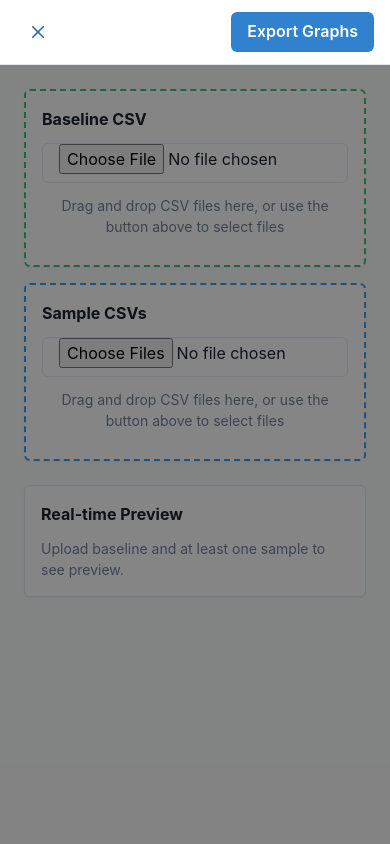
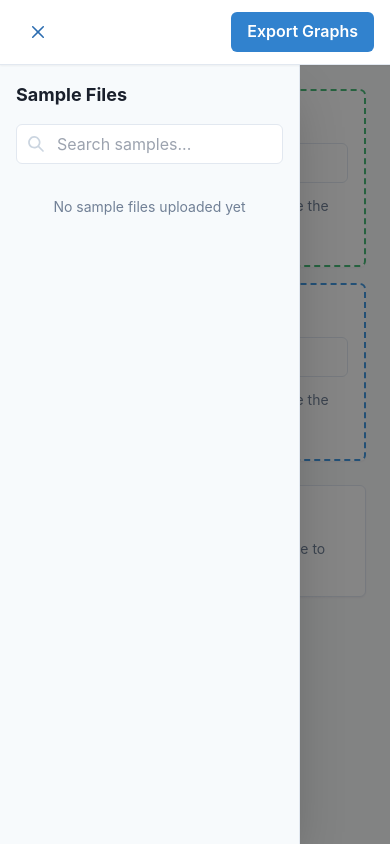
Before and after one commit to anhducnguyen2006/mrg-labs-graphing-app, a React (Vite) app in the folder frontend/: page / in a window 390 px wide. Built offline with nearby package versions, Linux system fonts and the light colour scheme; what chartjs-plugin-zoom would draw is missing.

Commit message:
fix: Improve mobile sidebar visibility and remove user avatar
- Fix sidebar not showing on mobile (iPhone XR dimensions)
- Mobile now uses translateX slide animation with AnimatePresence
- Desktop keeps smooth width-based animation
- Remove user avatar from navbar for cleaner UI

```diff
--- a/frontend/src/components/DashboardLayout.tsx
+++ b/frontend/src/components/DashboardLayout.tsx
@@ -41,33 +41,33 @@ const DashboardLayout: React.FC<DashboardLayoutProps> = ({
 
             {/* Main content area with sidebar */}
             <Flex flex={1} position="relative" overflow="hidden">
-                {/* Sidebar */}
+                {/* Sidebar - Desktop: slides in/out, Mobile: overlay */}
+                {isMobile ? (
+                    // Mobile: Absolute positioned overlay
+                    <AnimatePresence>
+                        {isSidebarOpen && (
+                            <>
                                 <MotionBox
-                    initial={false}
-                    animate={{
-                        width: isSidebarOpen && !isMobile ? sidebarWidth : 0,
-                        opacity: isSidebarOpen ? 1 : 0
-                    }}
+                                    key="mobile-sidebar"
+                                    initial={{ x: -sidebarWidth }}
+                                    animate={{ x: 0 }}
+                                    exit={{ x: -sidebarWidth }}
                                     transition={{
                                         duration: 0.3,
-                        ease: [0.4, 0, 0.2, 1] // Smooth easing curve
+                                        ease: [0.4, 0, 0.2, 1]
                                     }}
-                    position={isMobile ? 'absolute' : 'relative'}
+                                    position="absolute"
                                     left={0}
                                     top={0}
+                                    w={`${sidebarWidth}px`}
                                     h="full"
-                    overflow="hidden"
-                    zIndex={isMobile ? 999 : 1}
-                    boxShadow={isMobile ? '2xl' : 'none'}
+                                    zIndex={999}
+                                    boxShadow="2xl"
                                 >
-                    <Box w={`${sidebarWidth}px`} h="full">
                                     {sidebar}
-                    </Box>
                                 </MotionBox>
-
-                {/* Overlay for mobile when sidebar is open */}
-                {isMobile && isSidebarOpen && (
                                 <MotionBox
+                                    key="mobile-overlay"
                                     initial={{ opacity: 0 }}
                                     animate={{ opacity: 1 }}
                                     exit={{ opacity: 0 }}
@@ -81,6 +81,28 @@ const DashboardLayout: React.FC<DashboardLayoutProps> = ({
                                     zIndex={998}
                                     onClick={handleToggleSidebar}
                                 />
+                            </>
+                        )}
+                    </AnimatePresence>
+                ) : (
+                    // Desktop: Width-based animation
+                    <MotionBox
+                        initial={false}
+                        animate={{
+                            width: isSidebarOpen ? sidebarWidth : 0
+                        }}
+                        transition={{
+                            duration: 0.3,
+                            ease: [0.4, 0, 0.2, 1]
+                        }}
+                        position="relative"
+                        h="full"
+                        overflow="hidden"
+                    >
+                        <Box w={`${sidebarWidth}px`} h="full">
+                            {sidebar}
+                        </Box>
+                    </MotionBox>
                 )}
 
                 {/* Main content */}
```
Lines whose indentation alone changed are shown as unchanged.
